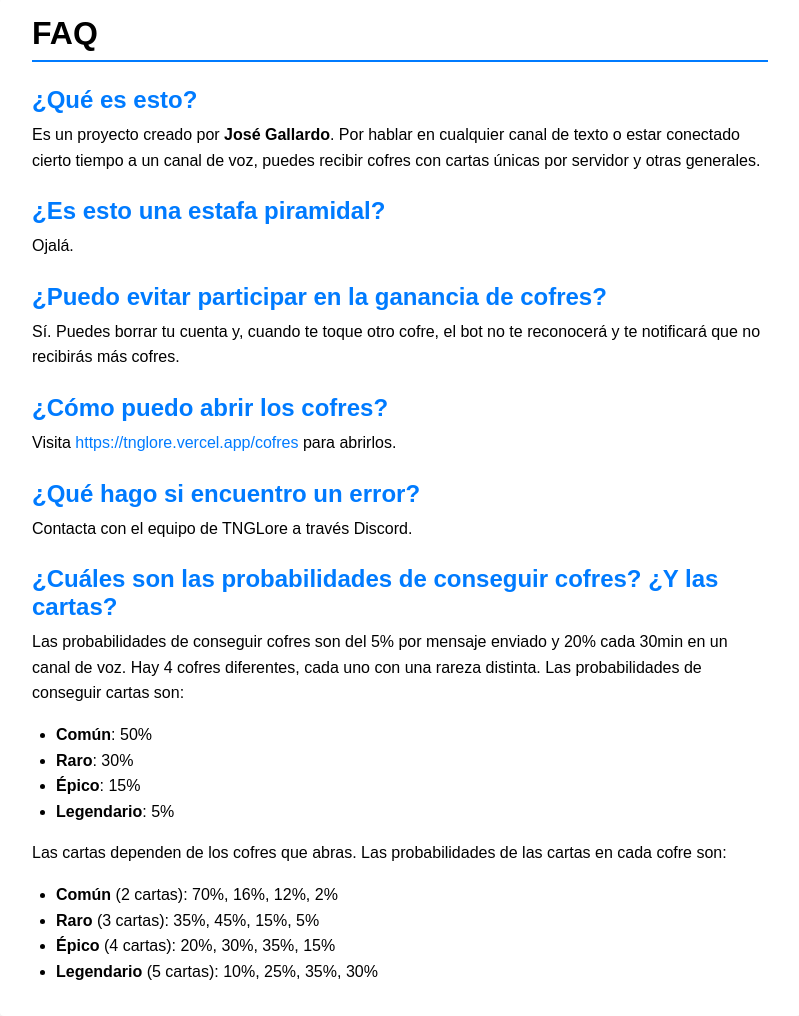
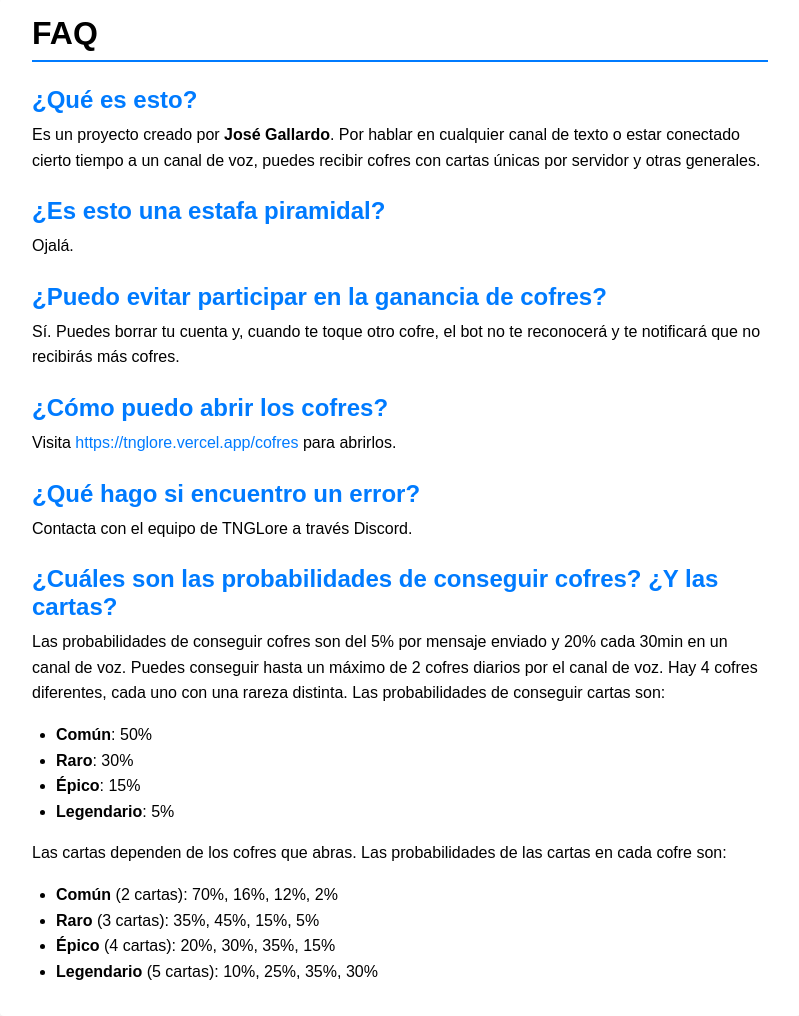
Before and after one commit to Joseleelsuper/TNGLore, a Flask app: page /faq in a window 1280 px wide. Shown: the part 118-1134 px from the top of the page, without its empty margins (240-1039 px from the left). Run offline with Flask 3, Linux system fonts and the light colour scheme.

Commit message:
chore: Update FAQ to clarify cofre acquisition limits

```diff
--- a/app/templates/pages/faq.html
+++ b/app/templates/pages/faq.html
@@ -26,7 +26,7 @@
                 <h2>¿Qué hago si encuentro un error?</h2>
                 <p>Contacta con el equipo de TNGLore a través Discord.</p>
                 <h2>¿Cuáles son las probabilidades de conseguir cofres? ¿Y las cartas?</h2>
-                <p>Las probabilidades de conseguir cofres son del 5% por mensaje enviado y 20% cada 30min en un canal de voz. Hay 4 cofres diferentes, cada uno con una rareza distinta. Las probabilidades de conseguir cartas son:</p>
+                <p>Las probabilidades de conseguir cofres son del 5% por mensaje enviado y 20% cada 30min en un canal de voz. Puedes conseguir hasta un máximo de 2 cofres diarios por el canal de voz. Hay 4 cofres diferentes, cada uno con una rareza distinta. Las probabilidades de conseguir cartas son:</p>
                 <ul>
                     <li><strong>Común</strong>: 50%</li>
                     <li><strong>Raro</strong>: 30%</li>
```
